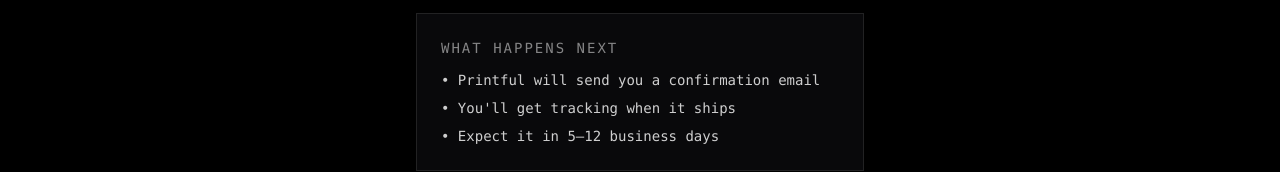
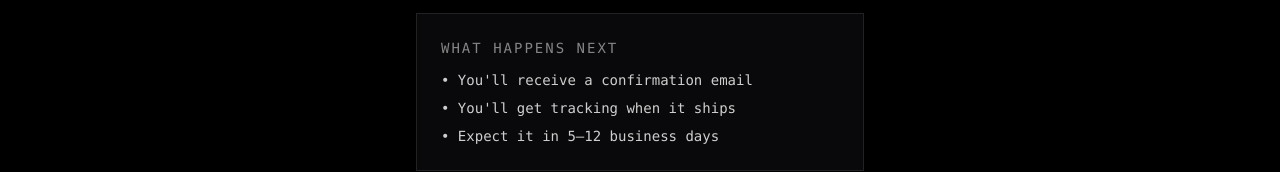
Before and after one commit to bandledarkcloud-bit/unhinged-threads, a Next.js app: page /thank-you in a window 1280 px wide. Shown: the part 396-568 px from the top of the page. Built offline with nearby package versions, Linux system fonts and the light colour scheme; no server answers; the database is empty.

Commit message:
Make confirmation email text generic (remove Printful mention)

```diff
--- a/app/thank-you/page.tsx
+++ b/app/thank-you/page.tsx
@@ -23,7 +23,7 @@
         <div className="max-w-md mx-auto border border-white/10 bg-zinc-950 p-6 mb-10 text-left">
           <div className="text-sm tracking-[2px] text-white/50 mb-3">WHAT HAPPENS NEXT</div>
           <ul className="space-y-2 text-white/80 text-sm">
-            <li>• Printful will send you a confirmation email</li>
+            <li>• You&apos;ll receive a confirmation email</li>
             <li>• You&apos;ll get tracking when it ships</li>
             <li>• Expect it in 5–12 business days</li>
           </ul>
```
